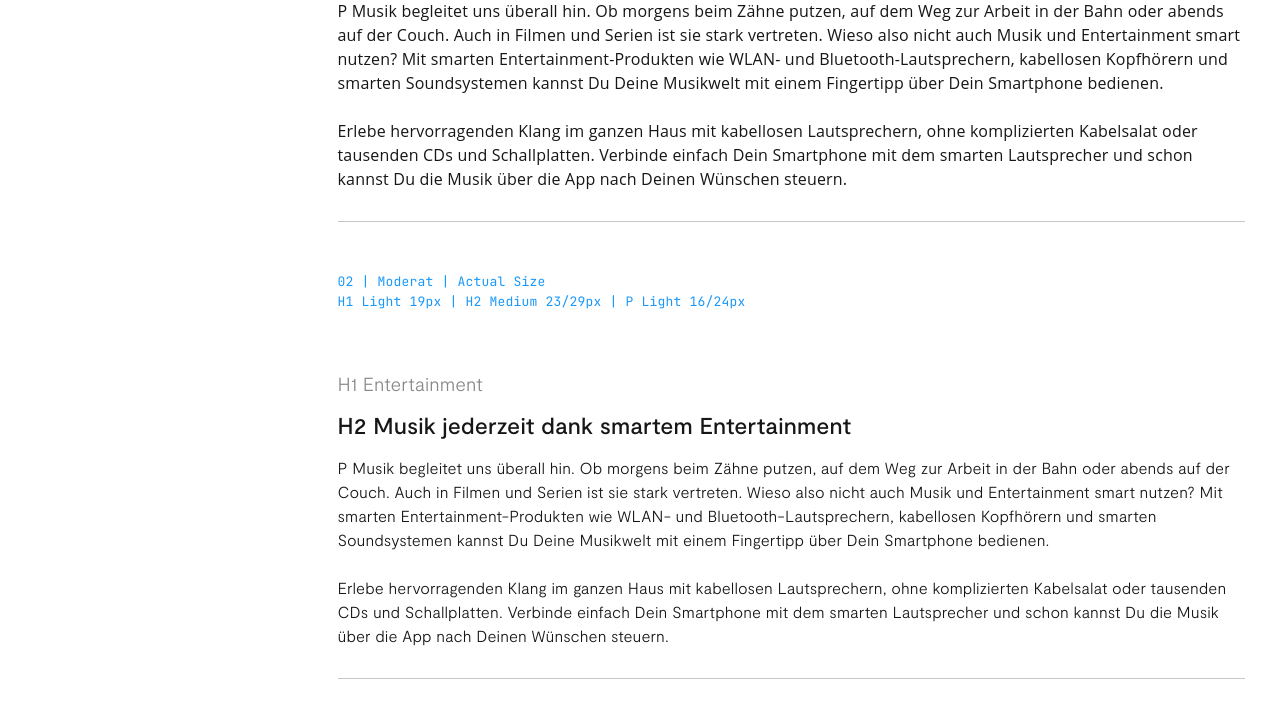
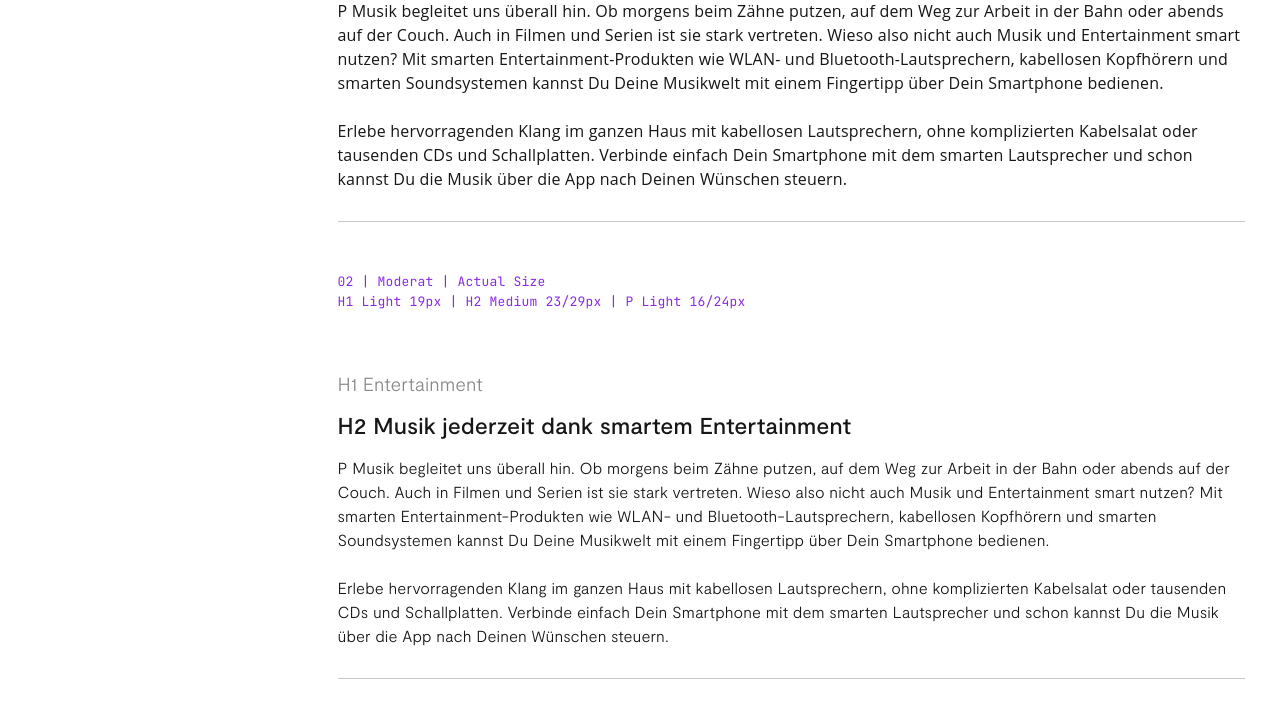
Before and after one commit to luiscaballero84/test-zone, a website: page index.html in a window 1280 px wide. Shown: the part 408-1134 px from the top of the page. Drawn offline with Linux system fonts and the light colour scheme; some packages are replaced by stand-ins of ours; a script that the page names is missing.

Commit message:
test font

```diff
--- a/sass/03_generic/_generic.reset.scss
+++ b/sass/03_generic/_generic.reset.scss
@@ -48,9 +48,6 @@ body {
 
 // FONTS
 /////////////////
-
-// FONTS
-/////////////////
 // Jet Mono Font
 @font-face {
   font-family: "JetMono";
--- a/sass/06_components/_components.header.scss
+++ b/sass/06_components/_components.header.scss
@@ -29,6 +29,7 @@ header {
   font-family: "JetMono";
   margin-bottom: 2rem;
   color: #1998fa;
+  color: blueviolet;
   line-height: 20px;
   @include respond(desktop) {
     display: none;
```
Also changed, not shown: css/style.css.
